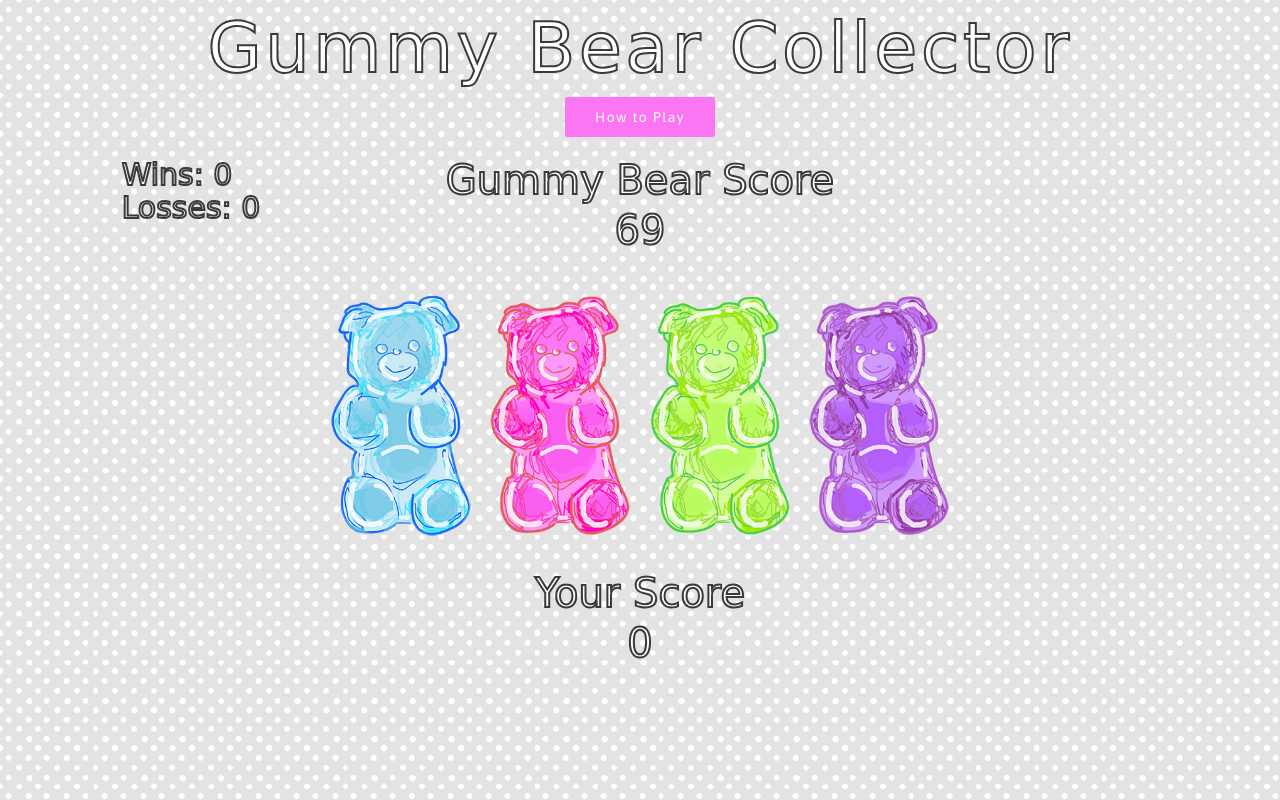
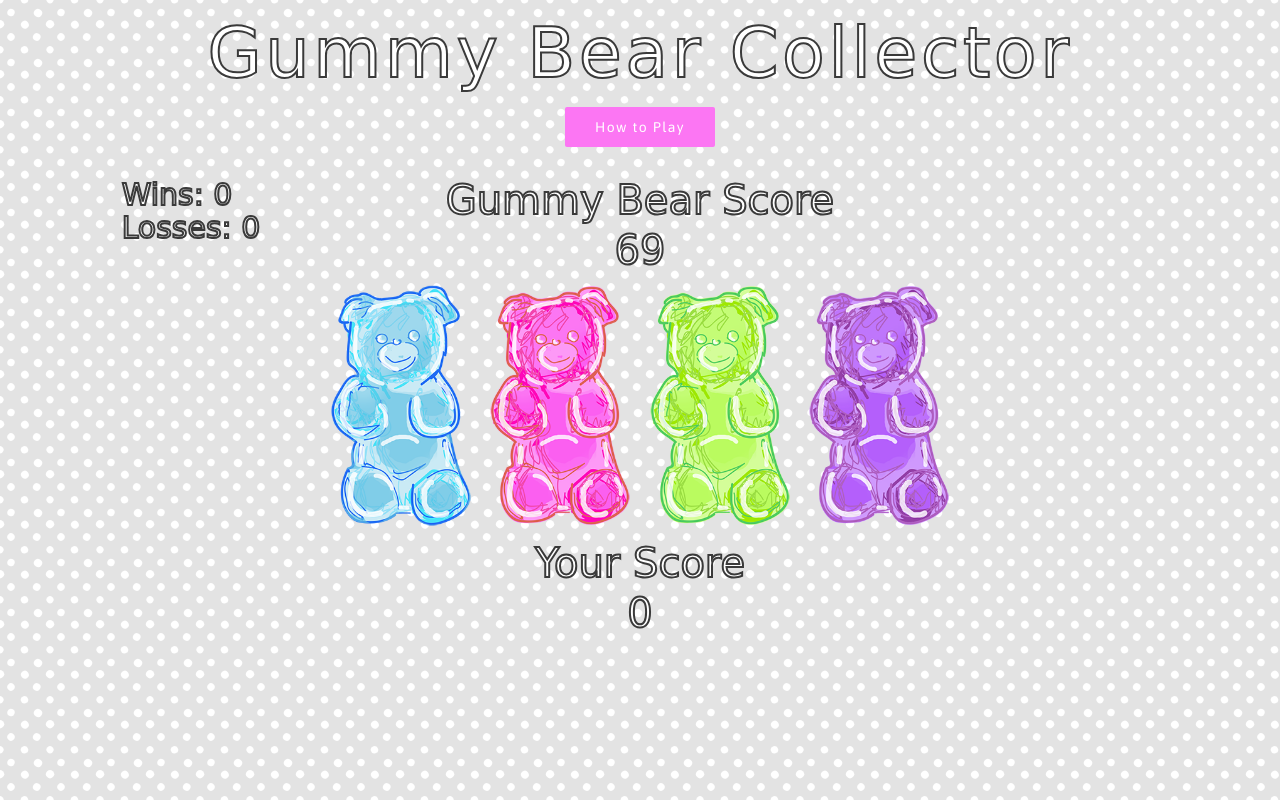
Before and after one commit to meeshyd/gummy-bear-collector, a PHP site: page / in a window 1280 px wide. Run offline with PHP 8.4, Linux system fonts and the light colour scheme; some libraries are stand-ins or nearby versions; some web fonts are replaced.

Commit message:
commiting changes to style.css

```diff
--- a/assets/css/style.css
+++ b/assets/css/style.css
@@ -2,7 +2,7 @@
 /*GENERAL*/
 body {
 	background-image: url('../images/dots.svg');
-	background-size: 3%;
+	background-size: 50px;
 	background-repeat: repeat;
 	font-family: 'Asap', sans-serif;
 	height: 100%;
@@ -28,7 +28,7 @@ h3 {
 h1 {
 	font-family: 'Modak', cursive;
 	font-size: 70px;
-	padding: 10px;
+	padding: 15px;
 	color: white;
 	text-align: center;
 	letter-spacing: 0.05em;
@@ -70,7 +70,7 @@ ul {
     border-radius: 2px;
     font-size: 14px;
     letter-spacing: 0.1em;
-    margin: 0px auto 20px auto;
+    margin: 0px auto 30px auto;
     cursor: pointer;
     display: block;
 }
@@ -99,7 +99,7 @@ ul {
 #bear-button-div {
 	width: 100%;
 	display: flex;
-	margin: 30px 0;
+	margin: 0 0 10px 0;
 	justify-content: center;
 }
 .bear-button {
```
